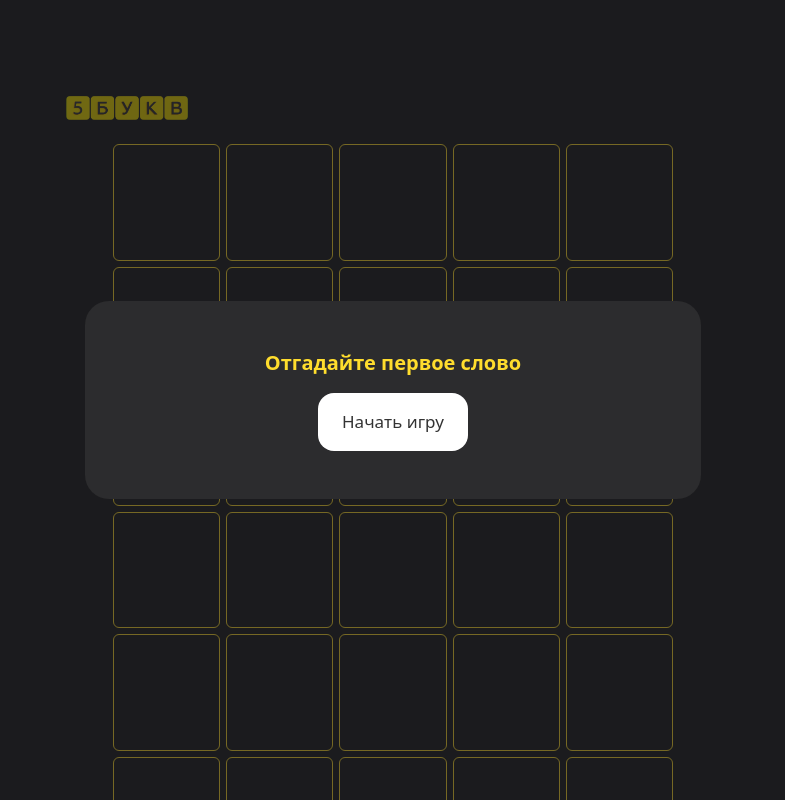
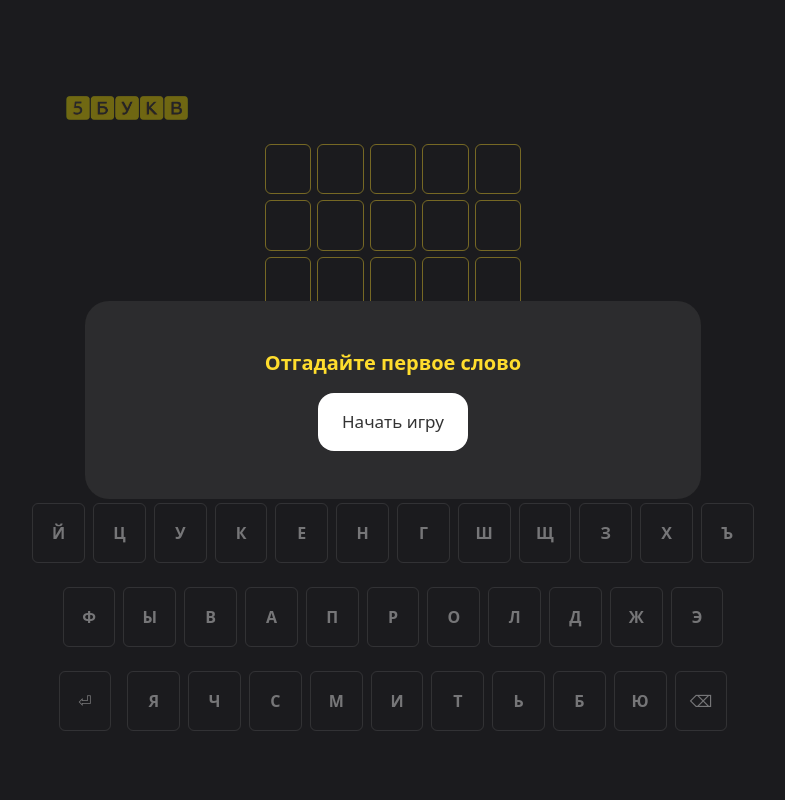
Before and after one commit to 5bukv/5bukv-vue, a Vue app: page / in a window 1280 px wide. Shown: the top 800 px of the page, without its empty margins (247-1032 px from the left). Built offline with nearby package versions, Linux system fonts and the light colour scheme.

Commit message:
fix: canvas adaptability

```diff
--- a/src/App.vue
+++ b/src/App.vue
@@ -37,7 +37,7 @@ onMounted(() => {
     <div class="w-full max-w-[1104px] bg-[#1c1c1e] px-4 py-4 sm:h-auto sm:rounded-3xl sm:py-24">
       <div class="mx-auto max-w-[655px]">
         <img src="/logo.png" class="mb-6 h-6" alt="Игра «5 букв»" />
-        <div class="relative mx-auto mb-[26px] max-w-[80%] space-y-1.5 sm:max-w-[560px]">
+        <div class="relative mx-auto mb-[26px] max-w-[80%] space-y-1.5 sm:max-w-64">
           <div
             v-for="(row, rowIndex) in grid"
             :key="rowIndex"
--- a/src/components/RoundCell.vue
+++ b/src/components/RoundCell.vue
@@ -36,7 +36,7 @@ function onClick() {
 <template>
   <div
     @click="onClick"
-    class="relative flex aspect-[0.92/1] max-w-[calc((100%_-_24px)_/_5)] flex-grow select-none items-center justify-center rounded-md border text-3xl leading-[62px] sm:text-6xl"
+    class="relative flex aspect-[0.92/1] max-w-[calc((100%_-_24px)_/_5)] flex-grow select-none items-center justify-center rounded-md border text-3xl leading-[62px] sm:text-xl"
     :class="{
       'border-[#ffdd2d]': status === LetterStatus.DEFAULT,
       'border-[#5f5f5f] bg-[#5f5f5f]': status === LetterStatus.NOT_IN_WORD,
```
